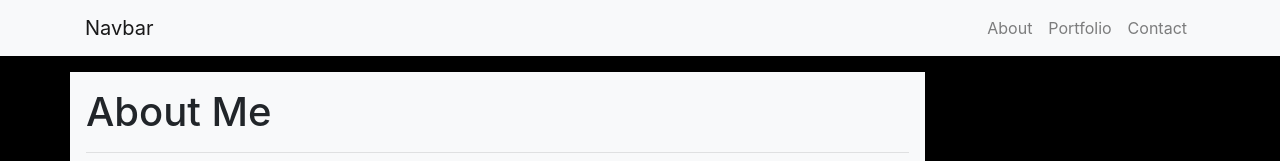
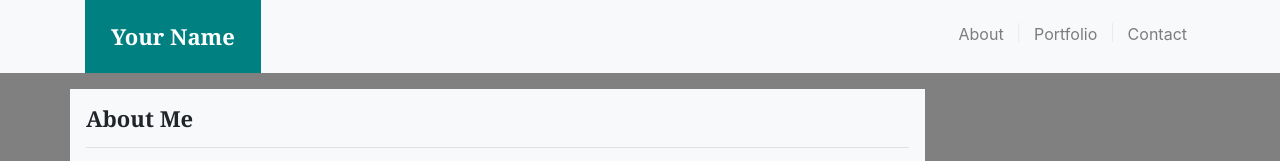
Before and after one commit to saarahah/BootstrapSite, a plain HTML site: page index.html in a window 1280 px wide. Shown: the top 161 px of the page. Drawn offline with nearby package versions, Linux system fonts and the light colour scheme.

Commit message:
second commit

```diff
--- a/assets/css/styles.css
+++ b/assets/css/styles.css
@@ -1,6 +1,6 @@
 body{
 
-    background-color:black;
+    background-color: grey;
 }
 
 .aboutImage{
@@ -13,3 +13,30 @@ body{
     height: 60px;
     width: 100%;
 }
+
+.navbar-brand{
+    padding: 20px 26px;
+    font-family: Georgia, 'Times New Roman', Times, serif;
+    font-weight: bold;
+    font-size: 22px;
+    background-color: teal;
+}
+
+.navbar{
+    padding: 0;
+}
+
+h1{
+    font-family: Georgia, 'Times New Roman', Times, serif;
+    font-weight: bold;
+    font-size: 22px;
+}
+
+.navbar-nav p{
+    padding-top: 6px;
+    font-weight: lighter;
+    font-size: 16px;
+    padding-right: 5px;
+    padding-left: 5px;
+    color: lightgray;
+}
--- a/index.html
+++ b/index.html
@@ -14,14 +14,16 @@
 
     <nav class="navbar navbar-expand-lg navbar-light bg-light">
         <div class="container">
-          <a class="navbar-brand" href="#">Navbar</a>
+          <a class="navbar-brand text-white " href="#">Your Name</a>
           <button class="navbar-toggler" type="button" data-toggle="collapse" data-target="#navbarNavAltMarkup" aria-controls="navbarNavAltMarkup" aria-expanded="false" aria-label="Toggle navigation">
             <span class="navbar-toggler-icon"></span>
           </button>
           <div class="collapse navbar-collapse justify-content-end" id="navbarNavAltMarkup">
             <div class="navbar-nav">
               <a class="nav-item nav-link" href="#">About <span class="sr-only">(current)</span></a>
+              <p>|</p>
               <a class="nav-item nav-link" href="#">Portfolio</a>
+              <p>|</p>
               <a class="nav-item nav-link" href="#">Contact</a>
             </div>
           </div>
```
